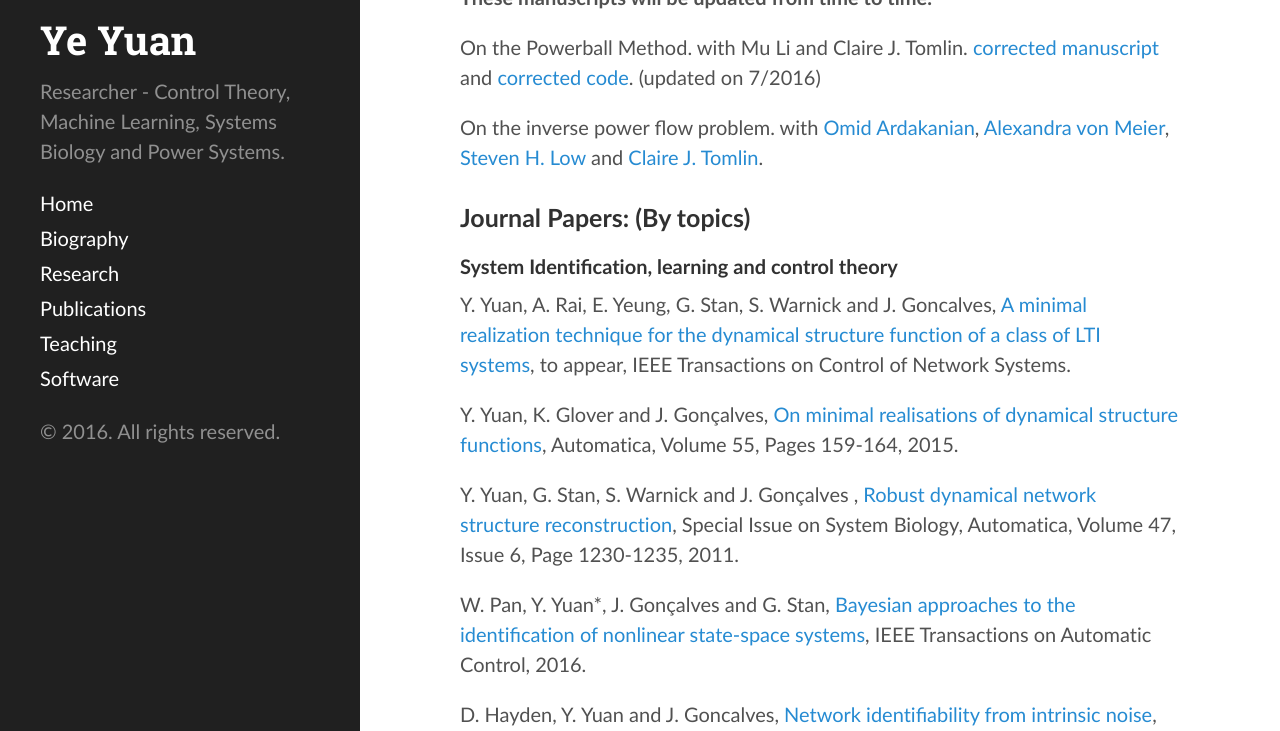
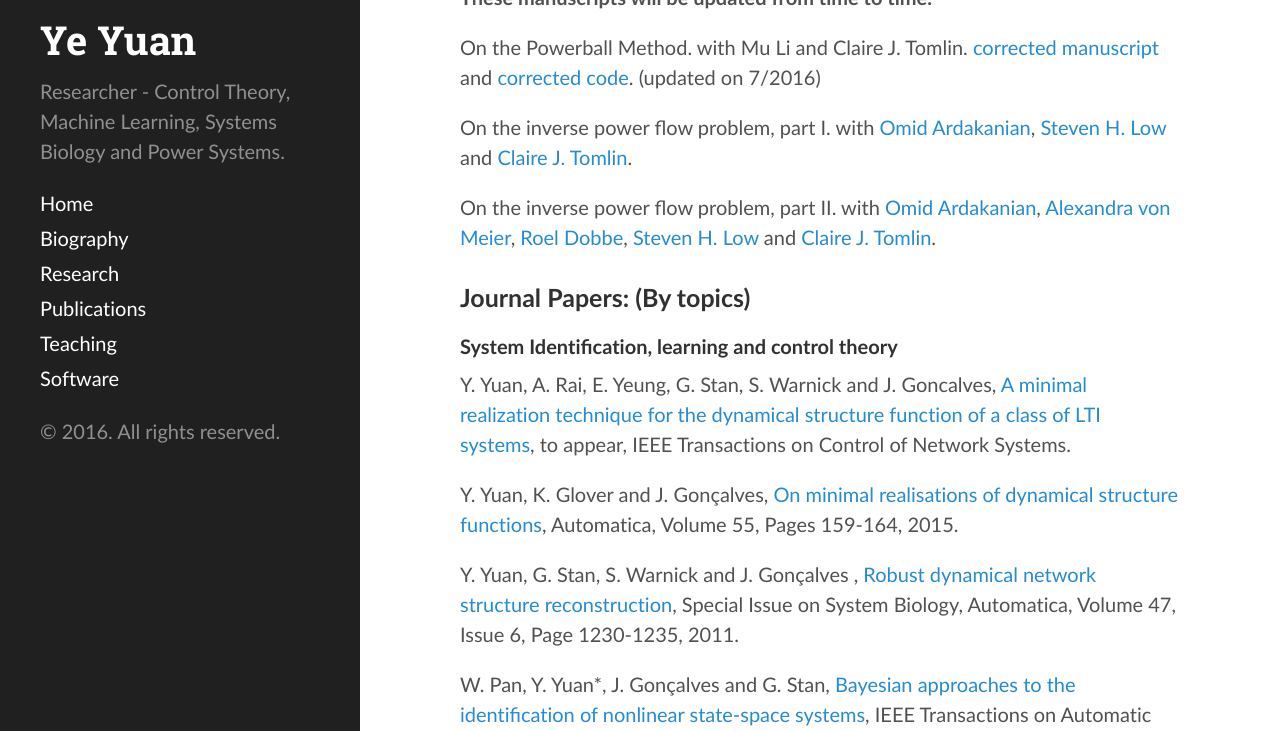
Before and after one commit to yy311/yy311.github.io, a Jekyll site: the page built from publication.md, in a window 1280 px wide and 900 px high, cut to the strip 169-900 px from the top of the window. Built offline with Jekyll 4.4.1, drawn with Linux system fonts in a browser that asks for light colours.

Commit message:
Update publication.md

```diff
--- a/publication.md
+++ b/publication.md
@@ -8,8 +8,9 @@ layout: page
 
 On the Powerball Method. with Mu Li and Claire J. Tomlin. <a href="https://hybrid.eecs.berkeley.edu/~yeyuan/pblatest.pdf"> corrected manuscript</a> and <a href="https://hybrid.eecs.berkeley.edu/~yeyuan/pb.zip"> corrected code</a>. (updated on 7/2016)
 
+On the inverse power flow problem, part I. with [Omid Ardakanian](http://blizzard.cs.uwaterloo.ca/~oardakan/), [Steven H. Low](http://netlab.caltech.edu/~slow/) and [Claire J. Tomlin](http://www.eecs.berkeley.edu/~tomlin/).
 
-On the inverse power flow problem. with [Omid Ardakanian](http://blizzard.cs.uwaterloo.ca/~oardakan/), [Alexandra von Meier](https://www.eecs.berkeley.edu/Faculty/Homepages/vonmeier.html), [Steven H. Low](http://netlab.caltech.edu/~slow/) and [Claire J. Tomlin](http://www.eecs.berkeley.edu/~tomlin/).
+On the inverse power flow problem, part II. with [Omid Ardakanian](http://blizzard.cs.uwaterloo.ca/~oardakan/), [Alexandra von Meier](https://www.eecs.berkeley.edu/Faculty/Homepages/vonmeier.html), [Roel Dobbe](https://people.eecs.berkeley.edu/~dobbe/), [Steven H. Low](http://netlab.caltech.edu/~slow/) and [Claire J. Tomlin](http://www.eecs.berkeley.edu/~tomlin/).
 
 
 
```
